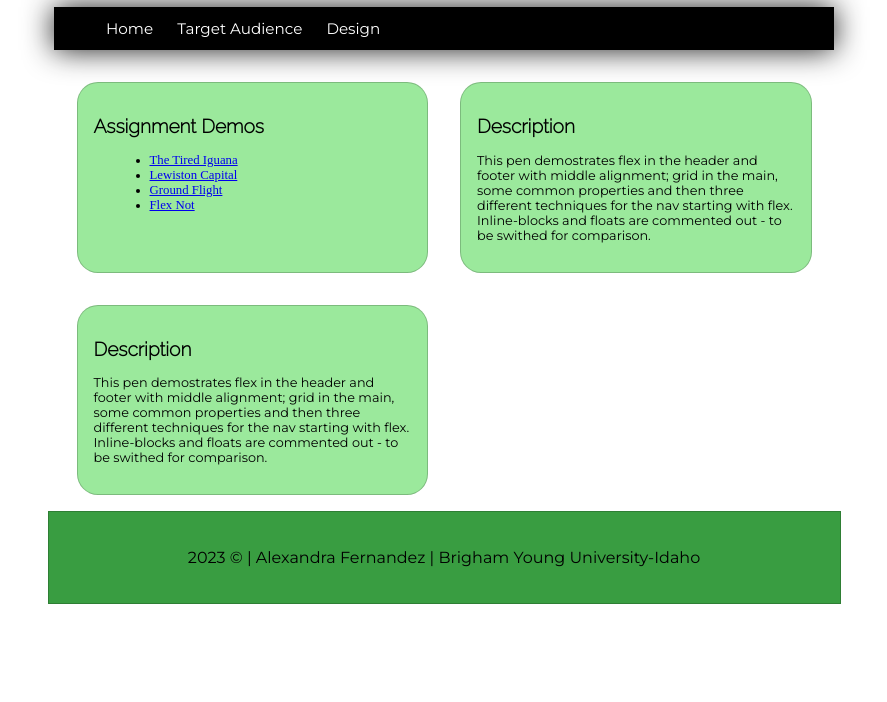
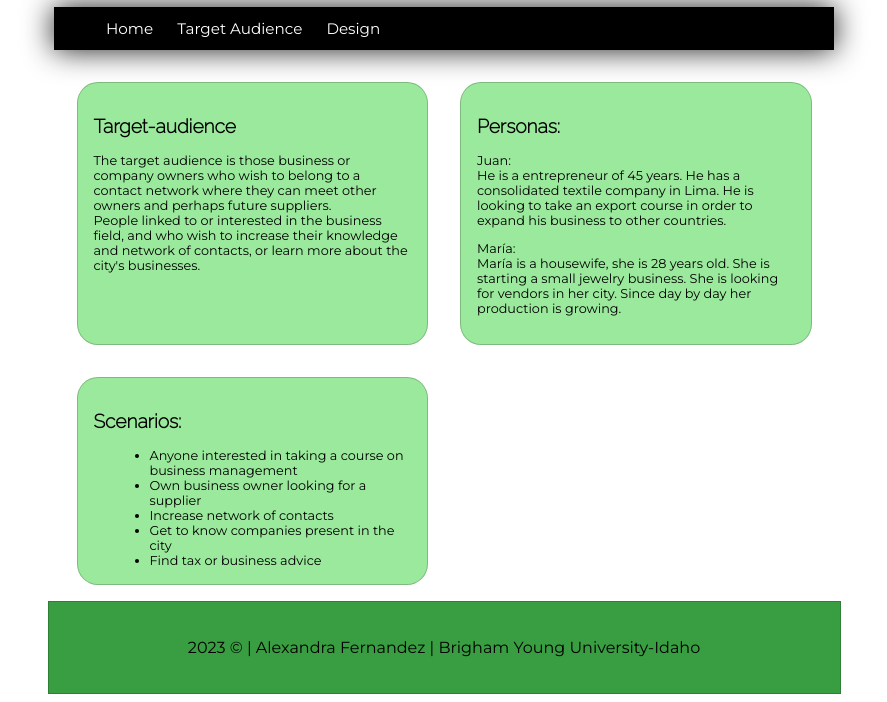
Before and after one commit to Preficient/wdd230_past, a plain HTML site: page lesson3/target-audience.html in a window 1280 px wide. Shown: the part 169-871 px from the top of the page, without its empty margins (196-1083 px from the left). Before the commit the page ends 800 px from the top, so only its background shows below. Drawn offline with Linux system fonts and the light colour scheme.

Commit message:
add 3 personas

```diff
--- a/lesson3/styles/style.css
+++ b/lesson3/styles/style.css
@@ -89,6 +89,7 @@ main article {
 }
 main article ul {
 	margin: 1rem 0 0 1rem;
+	font-family: 'Montserrat', sans-serif;
 }
 main picture {
 	text-align: center;
--- a/lesson3/target-audience.html
+++ b/lesson3/target-audience.html
@@ -20,23 +20,26 @@
 </nav>
 <main>
 	<article>
-		<h2>Assignment Demos</h2>
-		<ul>
-			<li><a href="#">The Tired Iguana</a></li>
-			<li><a href="#">Lewiston Capital</a></li>
-			<li><a href="#">Ground Flight</a></li>
-			<li><a href="#">Flex Not</a></li>
-		</ul>
+		<h2>Target-audience</h2>
+		<p>The target audience is those business or company owners who wish to belong to a contact network where they can meet other owners and perhaps future suppliers. <br>People linked to or interested in the business field, and who wish to increase their knowledge and network of contacts, or learn more about the city's businesses. </p>
 	</article>
 	<article>
-		<h2>Description</h2>
-		<p>This pen demostrates flex in the header and footer with middle alignment; grid in the main, some common properties and then three different techniques for the nav starting with flex. Inline-blocks and floats are commented out - to be swithed for comparison.
-		</p>
+		<h2>Personas:</h2>
+        <p>Juan:<br>
+            He is a entrepreneur of 45 years. He has a consolidated textile company in Lima. He is looking to take an export course in order to expand his business to other countries.</p>
+		<p>María:<br>
+            María is a housewife, she is 28 years old. She is starting a small jewelry business. She is looking for vendors in her city.
+Since day by day her production is growing.</p>
 	</article>
-	<article>
-		<h2>Description</h2>
-		<p>This pen demostrates flex in the header and footer with middle alignment; grid in the main, some common properties and then three different techniques for the nav starting with flex. Inline-blocks and floats are commented out - to be swithed for comparison.
-		</p>
+    <article>
+		<h2>Scenarios:</h2>
+		<ul>
+			<li>Anyone interested in taking a course on business management</li>
+			<li>Own business owner looking for a supplier</li>
+			<li>Increase network of contacts</li>
+			<li>Get to know companies present in the city</li>
+            <li>Find tax or business advice</li>
+		</ul>
 	</article>
 </main>
 <footer>
```
